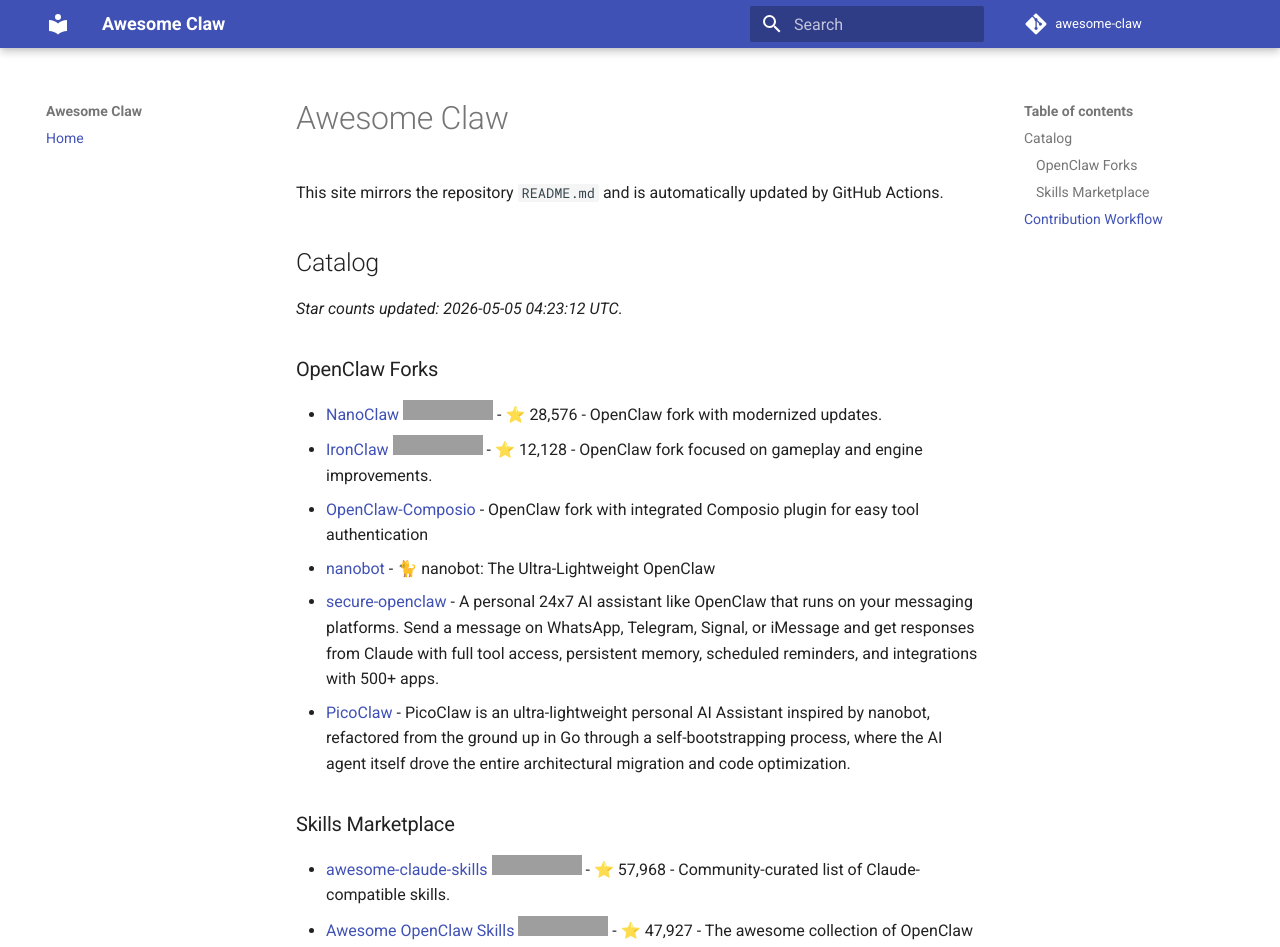
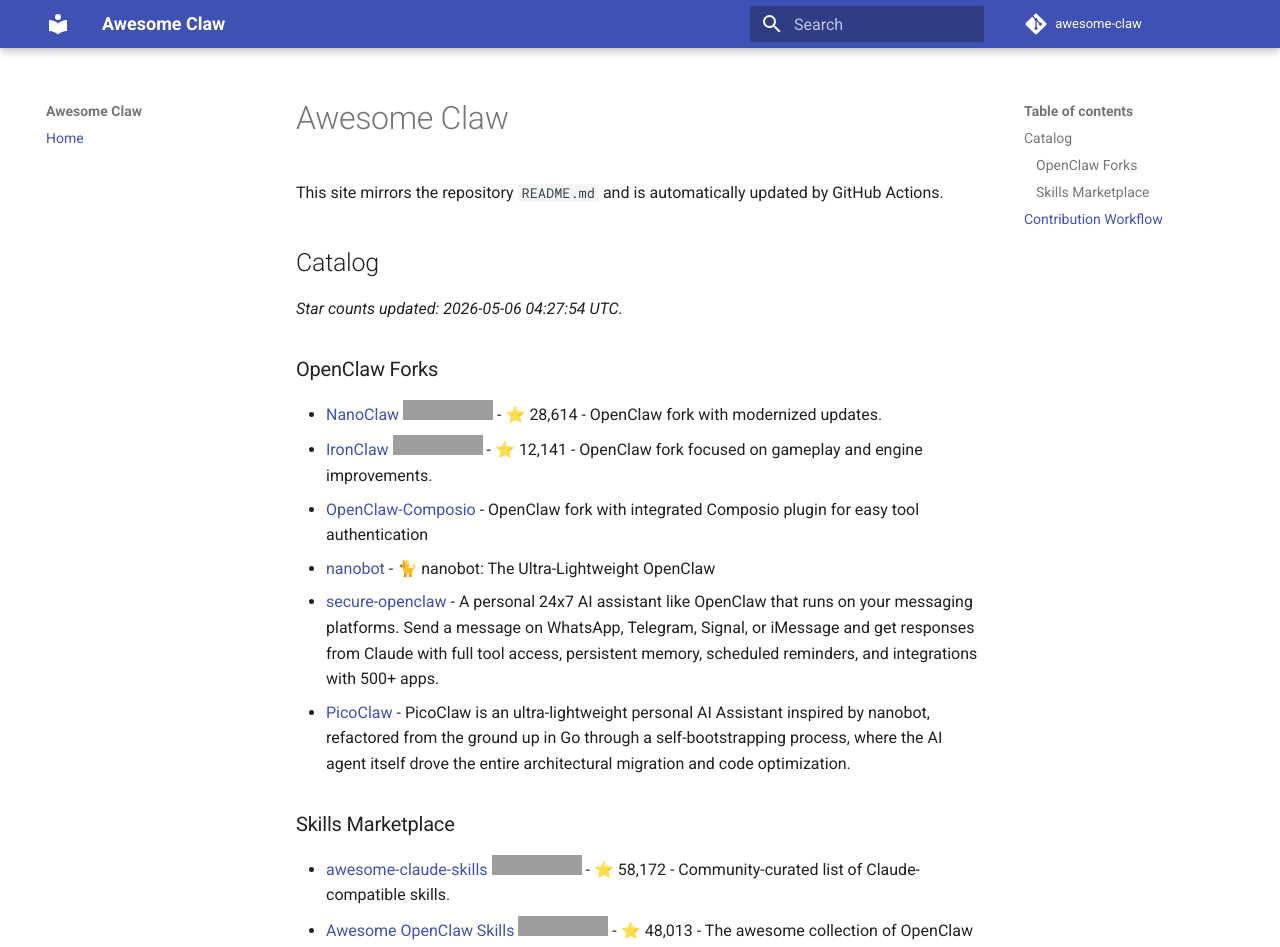
Before and after one commit to andrijdavid/awesome-claw, an MkDocs documentation site: the page built from docs/index.md, in a window 1280 px wide and 1316 px high. Shown: the top 947 px of the window. Built offline with MkDocs 1.6.1 and Material for MkDocs 9.7.7, drawn with Linux system fonts in a browser that asks for light colours; comment, search, counter and statistics services are not loaded; some of the changed text lies outside the part shown; grey boxes are pictures that could not be loaded.

Commit message:
chore: update repository stars

```diff
--- a/docs/index.md
+++ b/docs/index.md
@@ -6,12 +6,12 @@ This site mirrors the repository `README.md` and is automatically updated by Git
 
 <!-- BEGIN: GENERATED_REPO_LIST -->
 
-_Star counts updated: 2026-05-05 04:23:12 UTC._
+_Star counts updated: 2026-05-06 04:27:54 UTC._
 
 ### OpenClaw Forks
 
-- [NanoClaw](https://github.com/qwibitai/nanoclaw) ![GitHub Repo stars](https://img.shields.io/github/stars/qwibitai/nanoclaw?style=flat-square) - ⭐ 28,576 - OpenClaw fork with modernized updates.
-- [IronClaw](https://github.com/nearai/ironclaw) ![GitHub Repo stars](https://img.shields.io/github/stars/nearai/ironclaw?style=flat-square) - ⭐ 12,128 - OpenClaw fork focused on gameplay and engine improvements.
+- [NanoClaw](https://github.com/qwibitai/nanoclaw) ![GitHub Repo stars](https://img.shields.io/github/stars/qwibitai/nanoclaw?style=flat-square) - ⭐ 28,614 - OpenClaw fork with modernized updates.
+- [IronClaw](https://github.com/nearai/ironclaw) ![GitHub Repo stars](https://img.shields.io/github/stars/nearai/ironclaw?style=flat-square) - ⭐ 12,141 - OpenClaw fork focused on gameplay and engine improvements.
 - [OpenClaw-Composio](https://github.com/ComposioHQ/openclaw-composio) - OpenClaw fork with integrated Composio plugin for easy tool authentication
 - [nanobot](https://github.com/HKUDS/nanobot) - 🐈 nanobot: The Ultra-Lightweight OpenClaw
 - [secure-openclaw](https://github.com/ComposioHQ/secure-openclaw) - A personal 24x7 AI assistant like OpenClaw that runs on your messaging platforms. Send a message on WhatsApp, Telegram, Signal, or iMessage and get responses from Claude with full tool access, persistent memory, scheduled reminders, and integrations with 500+ apps.
@@ -19,9 +19,9 @@ _Star counts updated: 2026-05-05 04:23:12 UTC._
 
 ### Skills Marketplace
 
-- [awesome-claude-skills](https://github.com/ComposioHQ/awesome-claude-skills) ![GitHub Repo stars](https://img.shields.io/github/stars/ComposioHQ/awesome-claude-skills?style=flat-square) - ⭐ 57,968 - Community-curated list of Claude-compatible skills.
-- [Awesome OpenClaw Skills](https://github.com/VoltAgent/awesome-openclaw-skills) ![GitHub Repo stars](https://img.shields.io/github/stars/VoltAgent/awesome-openclaw-skills?style=flat-square) - ⭐ 47,927 - The awesome collection of OpenClaw Skills. Formerly known as Moltbot, originally Clawdbot.
-- [OpenClaw Skills Library](https://github.com/BankrBot/openclaw-skills) ![GitHub Repo stars](https://img.shields.io/github/stars/BankrBot/openclaw-skills?style=flat-square) - ⭐ 1,103 - Moltbot skill library for AI agents. Including polymarket, crypto trading, DeFi operations, automation, and more. Open a PR to add skills.
+- [awesome-claude-skills](https://github.com/ComposioHQ/awesome-claude-skills) ![GitHub Repo stars](https://img.shields.io/github/stars/ComposioHQ/awesome-claude-skills?style=flat-square) - ⭐ 58,172 - Community-curated list of Claude-compatible skills.
+- [Awesome OpenClaw Skills](https://github.com/VoltAgent/awesome-openclaw-skills) ![GitHub Repo stars](https://img.shields.io/github/stars/VoltAgent/awesome-openclaw-skills?style=flat-square) - ⭐ 48,013 - The awesome collection of OpenClaw Skills. Formerly known as Moltbot, originally Clawdbot.
+- [OpenClaw Skills Library](https://github.com/BankrBot/openclaw-skills) ![GitHub Repo stars](https://img.shields.io/github/stars/BankrBot/openclaw-skills?style=flat-square) - ⭐ 1,106 - Moltbot skill library for AI agents. Including polymarket, crypto trading, DeFi operations, automation, and more. Open a PR to add skills.
 
 <!-- END: GENERATED_REPO_LIST -->
 
```
Also changed, not shown: README.md (+6 -6 lines).
